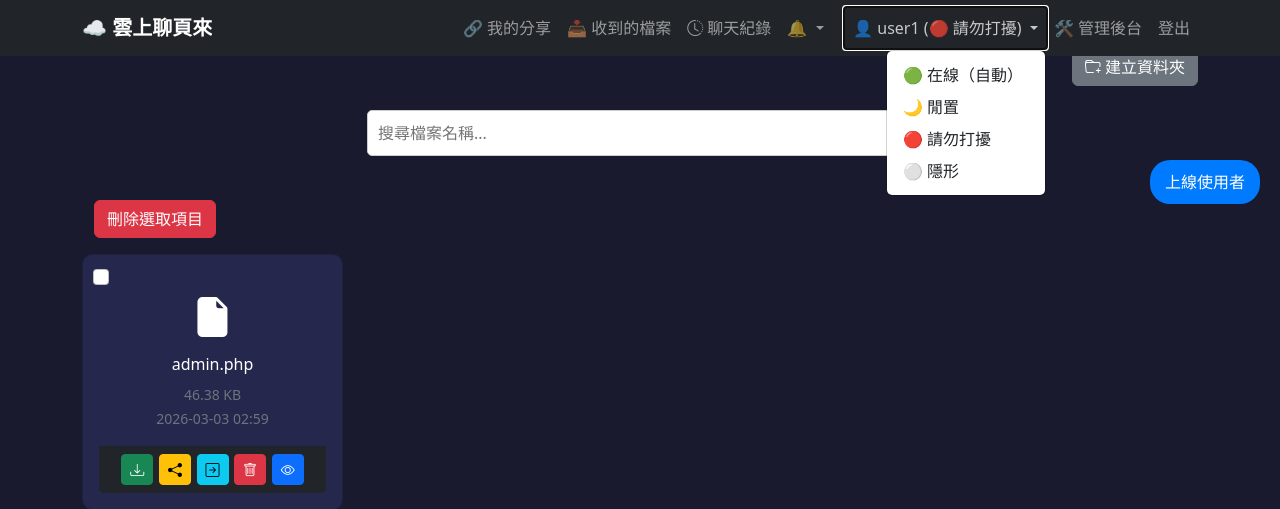
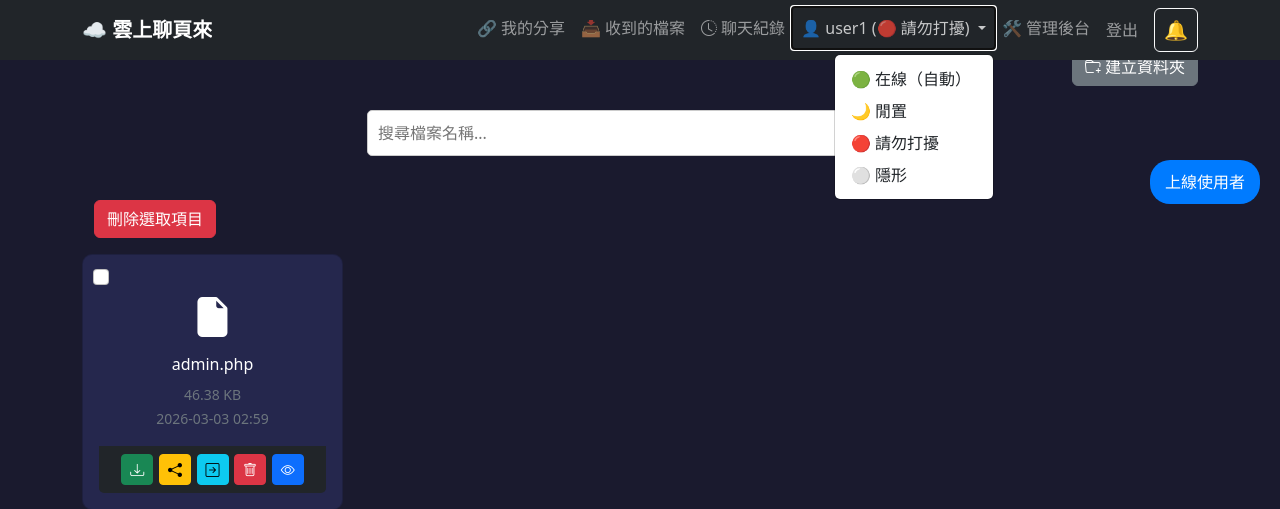
Before and after one commit to YaleHappy/file_storage_railway, a PHP site: page /myapp/ in a window 1280 px wide, after a click that opens the changed part. Shown: the top 509 px of the page. Run offline with PHP 8.4, Linux system fonts and the light colour scheme; a user stored in the database is signed in; data comes from the database, SQL or seed files in the repository; data that the repository does not hold is empty.

Commit message:
Unify yellow notification bells beside logout

```diff
--- a/index.php
+++ b/index.php
@@ -321,7 +321,7 @@ html, body {
   box-shadow: 0 5px 15px rgba(0, 0, 0, 0.3);
 }
   </style>
-  <link href="responsive.css?v=20260928-7" rel="stylesheet">
+  <link href="responsive.css?v=20261017-9" rel="stylesheet">
 </head>
 <body class="has-fixed-navbar">
 
@@ -341,26 +341,6 @@ html, body {
       </li>
       <li class="nav-item">
         <a class="nav-link" href="chat_history.php"><i class="bi bi-clock-history me-1"></i>聊天紀錄</a>
-      </li>
-      <!-- 通知鈴鐺 -->
-      <li class="nav-item dropdown">
-        <a class="nav-link dropdown-toggle position-relative" href="#" id="notificationDropdown" role="button" data-bs-toggle="dropdown" aria-expanded="false">
-          🔔
-          <span class="position-absolute translate-middle badge rounded-pill bg-danger notification-badge" style="top: 5px; right: 0px; display: none;">
-            <span class="notification-count">0</span>
-            <span class="visually-hidden">未讀通知</span>
-          </span>
-        </a>
-        <div class="dropdown-menu dropdown-menu-end notification-dropdown" aria-labelledby="notificationDropdown" style="width: 300px; max-height: 400px; overflow-y: auto;">
-          <div class="d-flex justify-content-between align-items-center p-2 border-bottom">
-            <h6 class="m-0">通知</h6>
-            <button class="btn btn-sm btn-link text-decoration-none" id="clearAllNotifications">全部標為已讀</button>
-          </div>
-          <div class="notifications-container">
-            <!-- 通知內容將由JS動態載入 -->
-            <div class="text-center p-3 text-muted">載入中...</div>
-          </div>
-        </div>
       </li>
       <!-- 使用者名稱改成下拉選單 -->
       <li class="nav-item dropdown">
@@ -392,8 +372,8 @@ html, body {
           <a class="nav-link" href="admin.php">🛠️ 管理後台</a>
         </li>
       <?php endif; ?>
-      <li class="nav-item">
-        <a class="nav-link" href="logout.php">登出</a>
+      <li class="nav-item navbar-session-actions"><a class="nav-link" href="logout.php">登出</a>
+        <?php require __DIR__ . '/navbar_notifications.php'; ?>
       </li>
     </ul>
     </div>
--- a/navbar_notifications.php
+++ b/navbar_notifications.php
@@ -1,6 +1,6 @@
-<div class="dropdown navbar-notifications ms-auto me-2 order-lg-3">
+<div class="dropdown navbar-notifications ms-2">
   <button class="btn btn-outline-light position-relative" type="button" id="notificationDropdown" data-bs-toggle="dropdown" data-bs-auto-close="outside" aria-expanded="false" aria-label="通知">
-    <svg xmlns="http://www.w3.org/2000/svg" width="20" height="20" fill="currentColor" viewBox="0 0 16 16" aria-hidden="true"><path d="M8 16a2 2 0 0 0 2-2H6a2 2 0 0 0 2 2M8 1.918l-.797.161A4 4 0 0 0 4 6c0 .628-.134 2.197-.459 3.742-.16.767-.376 1.566-.663 2.258h10.244c-.287-.692-.502-1.49-.663-2.258C12.134 8.197 12 6.628 12 6a4 4 0 0 0-3.203-3.92zM14.22 12c.223.447.481.801.78 1H1c.299-.199.557-.553.78-1C2.68 10.2 3 6.88 3 6a5 5 0 0 1 4-4.9 1 1 0 1 1 2 0A5 5 0 0 1 13 6c0 .88.32 4.2 1.22 6"/></svg>
+    <span class="notification-bell" aria-hidden="true">🔔</span>
     <span class="position-absolute badge rounded-pill bg-danger notification-badge" style="display:none"><span class="notification-count">0</span><span class="visually-hidden">則未讀通知</span></span>
   </button>
   <div class="dropdown-menu dropdown-menu-end notification-dropdown" aria-labelledby="notificationDropdown">
--- a/responsive.css
+++ b/responsive.css
@@ -1,5 +1,7 @@
 /* Shared responsive foundation for all user-facing pages. */
 .navbar-notifications { flex: 0 0 auto; }
+.navbar-session-actions { display: flex; align-items: center; }
+.notification-bell { font-size: 1.2rem; line-height: 1; }
 .navbar-notifications #notificationDropdown {
   display: inline-flex;
   align-items: center;
@@ -22,8 +24,12 @@
 .navbar-notifications .notification-item { cursor: pointer; }
 .navbar-notifications .notification-item:hover { background: #ffffff14; }
 @media (max-width: 991.98px) {
-  .navbar:has(.navbar-notifications) .navbar-brand {
-    max-width: calc(100% - 125px);
+  .navbar-collapse .navbar-notifications .dropdown-menu {
+    position: absolute !important;
+    top: 100%;
+    left: 0;
+    right: auto;
+    width: min(320px, calc(100vw - 6rem)) !important;
   }
 }
 *,
```
Also changed, not shown: chat_history.php (+5 -3 lines), my_shares.php (+5 -3 lines), received_files.php (+4 -3 lines).
